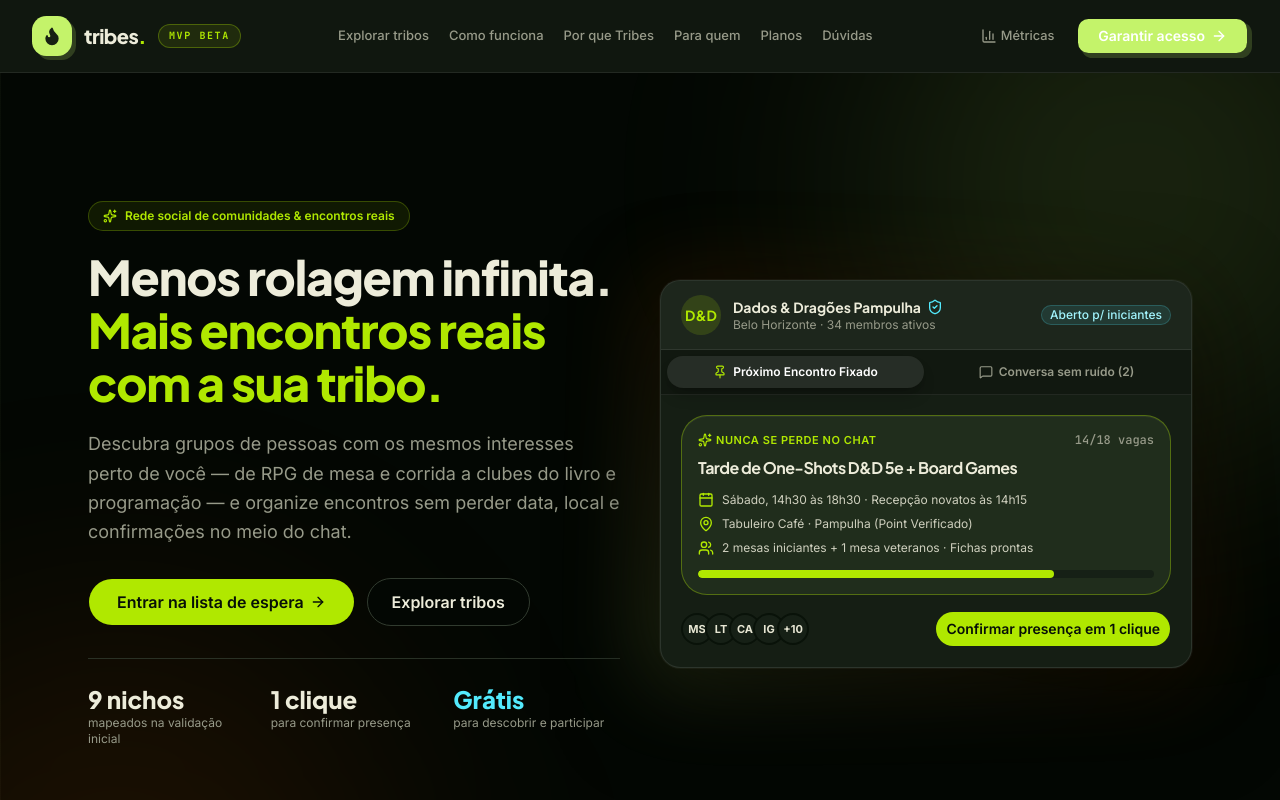
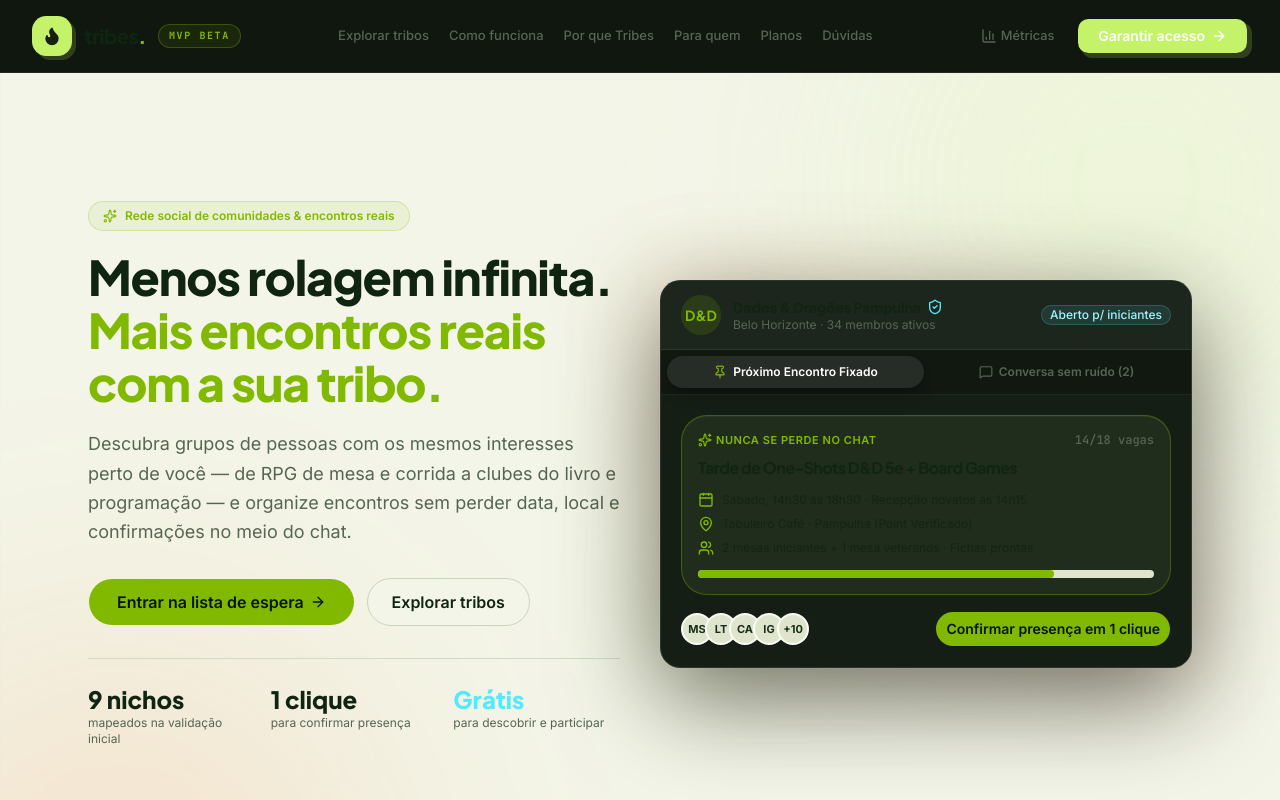
Before and after one commit to ArthurG12/Tribes, a Next.js app: page / in a window 1280 px wide. Shown: the top 800 px of the page. Built offline with nearby package versions, Linux system fonts and the light colour scheme.

Commit message:
Shift site to brighter green and warm light palette

```diff
--- a/src/app/globals.css
+++ b/src/app/globals.css
@@ -49,33 +49,33 @@
 }
 
 :root {
-  color-scheme: dark;
-  --background: oklch(0.12 0.018 145);
-  --foreground: oklch(0.94 0.025 105);
-  --card: oklch(0.17 0.022 145);
-  --card-foreground: oklch(0.94 0.025 105);
-  --popover: oklch(0.16 0.02 145);
-  --popover-foreground: oklch(0.94 0.025 105);
-  --primary: oklch(0.86 0.22 125);
-  --primary-foreground: oklch(0.16 0.025 145);
-  --secondary: oklch(0.23 0.025 145);
-  --secondary-foreground: oklch(0.92 0.025 105);
-  --muted: oklch(0.21 0.022 145);
-  --muted-foreground: oklch(0.68 0.025 115);
-  --accent: oklch(0.27 0.07 125);
-  --accent-foreground: oklch(0.9 0.2 125);
+  color-scheme: light;
+  --background: oklch(0.965 0.018 115);
+  --foreground: oklch(0.24 0.045 145);
+  --card: oklch(0.99 0.008 110);
+  --card-foreground: oklch(0.24 0.045 145);
+  --popover: oklch(0.99 0.008 110);
+  --popover-foreground: oklch(0.24 0.045 145);
+  --primary: oklch(0.72 0.19 128);
+  --primary-foreground: oklch(0.18 0.04 145);
+  --secondary: oklch(0.91 0.035 120);
+  --secondary-foreground: oklch(0.28 0.045 145);
+  --muted: oklch(0.925 0.018 115);
+  --muted-foreground: oklch(0.49 0.035 140);
+  --accent: oklch(0.9 0.07 125);
+  --accent-foreground: oklch(0.3 0.1 135);
   --destructive: oklch(0.65 0.2 25);
-  --border: oklch(0.34 0.025 140);
-  --input: oklch(0.25 0.025 145);
-  --ring: oklch(0.86 0.22 125);
+  --border: oklch(0.86 0.035 130);
+  --input: oklch(0.88 0.025 125);
+  --ring: oklch(0.68 0.18 130);
   --chart-1: oklch(0.86 0.22 125);
   --chart-2: oklch(0.72 0.16 55);
   --chart-3: oklch(0.72 0.16 205);
   --chart-4: oklch(0.78 0.16 75);
   --chart-5: oklch(0.7 0.19 25);
   --radius: 0.9rem;
-  --sidebar: oklch(0.14 0.02 145);
-  --sidebar-foreground: oklch(0.94 0.025 105);
+  --sidebar: oklch(0.94 0.025 120);
+  --sidebar-foreground: oklch(0.24 0.045 145);
   --sidebar-primary: oklch(0.86 0.22 125);
   --sidebar-primary-foreground: oklch(0.16 0.025 145);
   --sidebar-accent: oklch(0.23 0.025 145);
@@ -100,7 +100,7 @@
     background-image:
       linear-gradient(rgba(190, 220, 130, 0.035) 1px, transparent 1px),
       linear-gradient(90deg, rgba(190, 220, 130, 0.035) 1px, transparent 1px);
-    background-size: 48px 48px;
+    background-size: 18px 18px;
     background-attachment: fixed;
   }
 
@@ -128,7 +128,7 @@
   }
 
   .neon-glow {
-    box-shadow: 6px 6px 0 oklch(0.86 0.22 125 / 0.22);
+    box-shadow: 5px 5px 0 oklch(0.78 0.15 125 / 0.35);
   }
 
   .text-gradient {
```
